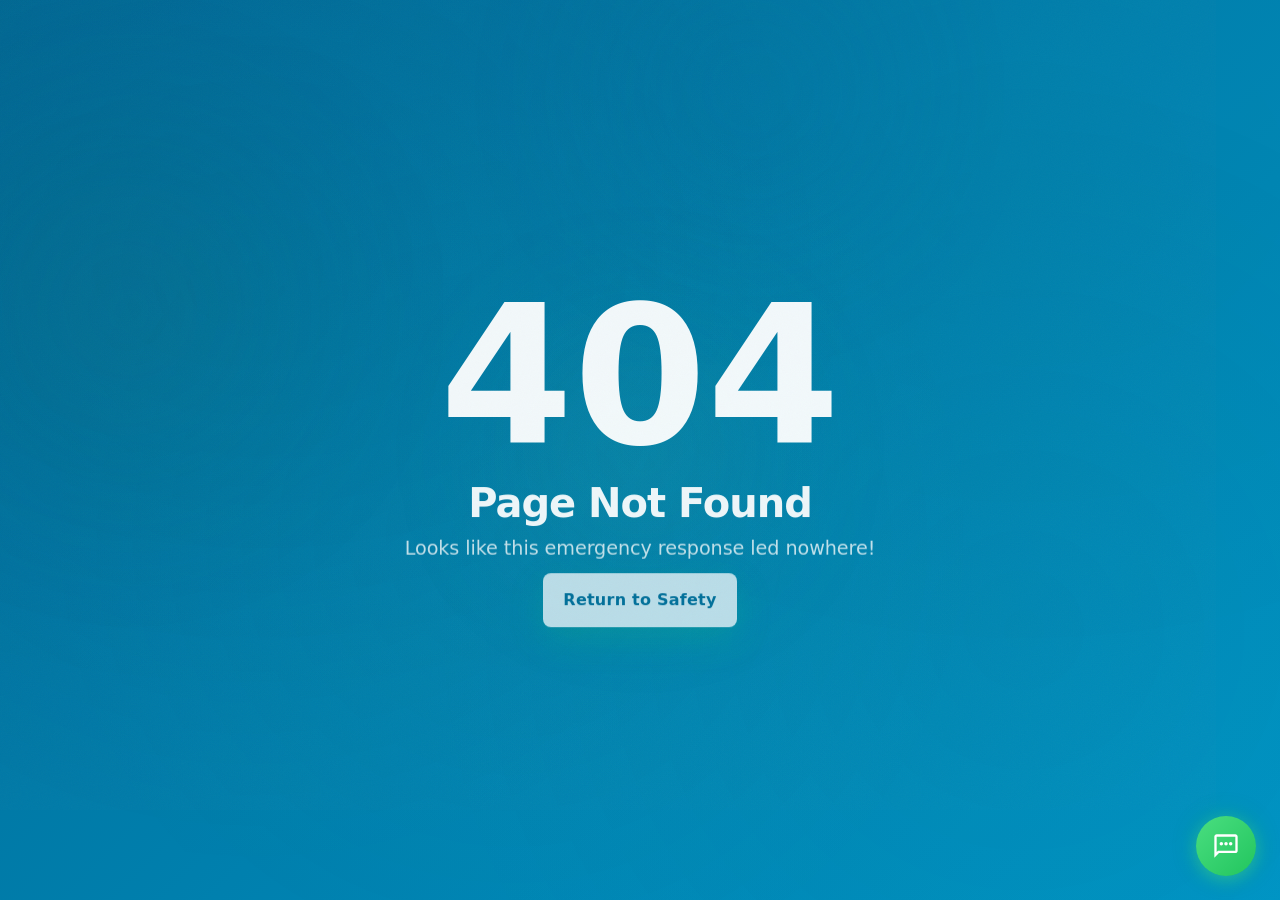
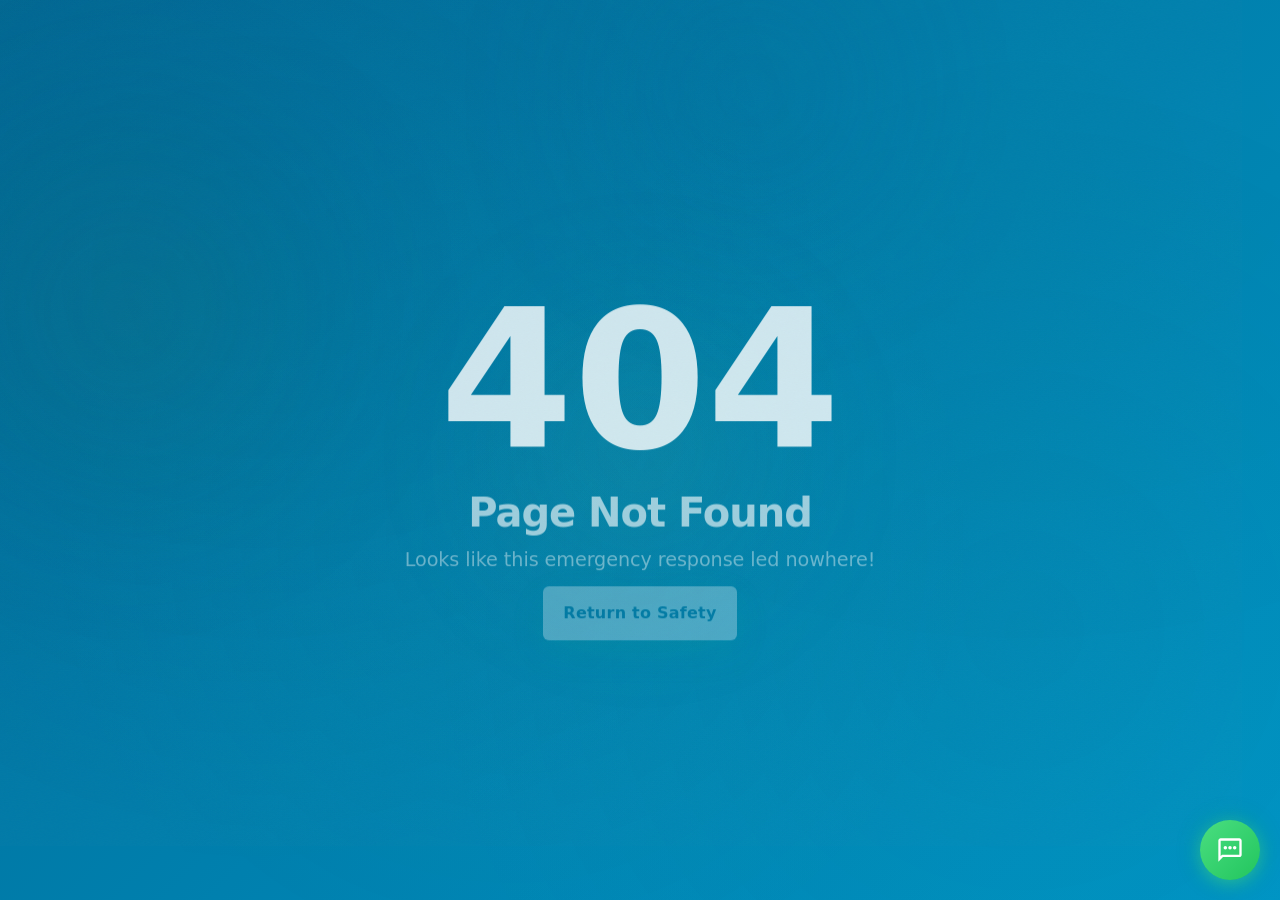

Reduce excessive whitespace across entire website for tighter layout

--- a/assets/css/style.css
+++ b/assets/css/style.css
@@ -185,14 +185,14 @@
   --fs-stats-number: 40px;
   --fs-stats-label: 14px;
 
-  /* 8px spacing scale */
-  --space-1: 8px;
-  --space-2: 16px;
-  --space-3: 24px;
-  --space-4: 32px;
-  --space-5: 48px;
-  --space-6: 64px;
-  --space-7: 80px;
+  /* Compact spacing scale */
+  --space-1: 6px;
+  --space-2: 12px;
+  --space-3: 20px;
+  --space-4: 28px;
+  --space-5: 36px;
+  --space-6: 48px;
+  --space-7: 64px;
 
   /* Layout widths */
   --max-content-width: 1200px;
@@ -422,14 +422,14 @@ a,
 .grid-2 {
   display: grid;
   grid-template-columns: 1.1fr 1fr;
-  gap: 48px;
+  gap: var(--space-4);
   align-items: center;
 }
 
 .grid-3 {
   display: grid;
   grid-template-columns: repeat(3, 1fr);
-  gap: 32px;
+  gap: var(--space-3);
 }
 
 /* Organic Wave Dividers */
@@ -701,7 +701,7 @@ body.has-testing-banner .page-hero {
   background: linear-gradient(135deg, #F0F7FA 0%, #FFFFFF 50%, #F8FCFD 100%);
   position: relative;
   overflow: hidden;
-  padding: var(--space-2) var(--space-4) var(--space-6);
+  padding: var(--space-2) var(--space-4) var(--space-5);
 }
 
 .hero-bg {
@@ -836,7 +836,7 @@ body.has-testing-banner .page-hero {
 
 .hero-components {
   max-width: 900px;
-  margin: 0 auto var(--space-4);
+  margin: 0 auto var(--space-3);
 }
 
 .hero-section-label {
@@ -845,13 +845,13 @@ body.has-testing-banner .page-hero {
   color: var(--ocean-primary);
   text-transform: uppercase;
   letter-spacing: 0.1em;
-  margin-bottom: var(--space-3);
+  margin-bottom: var(--space-2);
 }
 
 .component-grid {
   display: grid;
   grid-template-columns: repeat(auto-fit, minmax(240px, 1fr));
-  gap: var(--space-4);
+  gap: var(--space-3);
 }
 
 .component-card {
@@ -1260,7 +1260,7 @@ button:focus:not(:focus-visible) {
    Page Hero (Internal Pages) - Sky & Light
    ================================================ */
 .page-hero {
-  padding: 40px 32px 20px;
+  padding: var(--space-3) var(--space-4) var(--space-2);
   background: linear-gradient(135deg, #CAF0F8 0%, #90E0EF 50%, #B7E4C7 100%);
   position: relative;
   overflow: hidden;
@@ -1653,8 +1653,8 @@ button:focus:not(:focus-visible) {
 .solution-stats {
   display: grid;
   grid-template-columns: repeat(2, 1fr);
-  gap: var(--space-4);
-  margin-top: var(--space-4);
+  gap: var(--space-3);
+  margin-top: var(--space-3);
 }
 
 .stat-item {
@@ -1733,7 +1733,7 @@ button:focus:not(:focus-visible) {
   justify-content: space-between;
   align-items: center;
   gap: var(--space-3);
-  margin: var(--space-5) 0;
+  margin: var(--space-4) 0;
   position: relative;
 }
 
@@ -1837,7 +1837,7 @@ button:focus:not(:focus-visible) {
   background: linear-gradient(135deg, #0f766e 0%, #14b8a6 100%);
   color: white;
   text-align: center;
-  padding: var(--space-6) var(--space-4);
+  padding: var(--space-5) var(--space-4);
   position: relative;
   overflow: hidden;
 }
@@ -1922,25 +1922,25 @@ button:focus:not(:focus-visible) {
 footer {
   background: var(--night-sky);
   color: rgba(255, 255, 255, 0.75);
-  padding: var(--space-6) 0 var(--space-4);
+  padding: var(--space-5) 0 var(--space-3);
   border-top: 2px solid rgba(82, 183, 136, 0.2);
-  margin-top: var(--space-6);
+  margin-top: var(--space-5);
 }
 
 .footer-content {
   display: grid;
   grid-template-columns: 2fr 1fr 1fr;
-  gap: var(--space-4);
+  gap: var(--space-3);
   max-width: var(--max-content-width);
   margin: 0 auto;
-  padding: 0 var(--space-4) var(--space-3);
+  padding: 0 var(--space-4) var(--space-2);
 }
 
 @media (max-width: 768px) {
   .footer-content {
     grid-template-columns: 1fr;
-    gap: 40px;
-    padding: 0 20px 20px;
+    gap: var(--space-3);
+    padding: 0 var(--space-3) var(--space-2);
   }
 }
 
@@ -2094,10 +2094,10 @@ body.use-cases-page .process-node {
 }
 
 .scenario-content {
-  padding: 60px;
+  padding: var(--space-5);
   display: grid;
   grid-template-columns: 1.2fr 1fr;
-  gap: 60px;
+  gap: var(--space-5);
   align-items: start;
 }
 
@@ -2270,7 +2270,7 @@ body.use-cases-page .process-node {
   }
 
   .hero {
-    padding: 60px 24px 40px;
+    padding: var(--space-5) var(--space-3) var(--space-4);
     min-height: auto;
   }
 
@@ -2292,13 +2292,13 @@ body.use-cases-page .process-node {
   .feature-card,
   .tech-card,
   .step-card {
-    padding: 32px 24px;
+    padding: var(--space-3) var(--space-3);
   }
 
   .cta-section,
   .demo-cta,
   .tech-cta {
-    padding: 80px 24px;
+    padding: var(--space-5) var(--space-3);
   }
 
   .cta-buttons {
@@ -2312,11 +2312,11 @@ body.use-cases-page .process-node {
   }
 
   .scenario-header {
-    padding: 32px 24px;
+    padding: var(--space-3) var(--space-3);
   }
 
   .scenario-content {
-    padding: 32px 24px;
+    padding: var(--space-3) var(--space-3);
   }
 }
 
